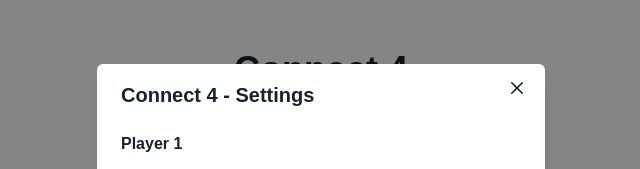
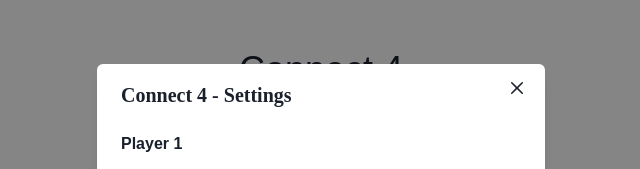
Before and after one commit to thdomingues-dev/connect-4, a React (Create React App) app: page / in a window 1280 px wide. Both pictures are taken after a click on the button "Settings". Shown: the top 169 px of the page, without its empty margins (319-959 px from the left). Built offline with nearby package versions, Linux system fonts and the light colour scheme; the HTML template or start-up script is replaced by a standard one.

Commit message:
feat: improve theme-fonts

```diff
--- a/src/components/GameControls.tsx
+++ b/src/components/GameControls.tsx
@@ -51,7 +51,7 @@ const GameSettingsModal: FC<GameSettingsModalProps> = ({ isModalOpen, onModalClo
     <Modal isOpen={isModalOpen} onClose={onModalClose} motionPreset="slideInBottom" size={{ base: 'xs', md: 'md' }}>
       <ModalOverlay />
       <ModalContent>
-        <ModalHeader>Connect 4 - Settings</ModalHeader>
+        <ModalHeader fontFamily="Ubuntu">Connect 4 - Settings</ModalHeader>
         <ModalCloseButton />
         <ModalBody>
           <Stack spacing={8}>
--- a/src/components/GameTitle.tsx
+++ b/src/components/GameTitle.tsx
@@ -6,7 +6,7 @@ interface GameTitleProps {
 }
 
 const GameTitle: FC<GameTitleProps> = ({ title = 'Connect 4' }) => (
-  <Heading as="h1" fontWeight="semibold">
+  <Heading as="h1" fontWeight="medium">
     {title}
   </Heading>
 )
--- a/src/config/theme/custom-chakra-ui-themes.ts
+++ b/src/config/theme/custom-chakra-ui-themes.ts
@@ -9,7 +9,7 @@ export const theme = extendTheme({
     },
     Heading: {
       baseStyle: {
-        fontFamily: `'Poppins', sans-serif`,
+        fontFamily: `'Ubuntu', sans-serif`,
         fontWeight: 'regular',
       },
     },
@@ -17,10 +17,10 @@ export const theme = extendTheme({
   styles: {
     global: {
       body: {
-        fontFamily: `'Ubuntu', sans-serif`,
+        fontFamily: `'Poppins', sans-serif`,
       },
       a: {
-        fontFamily: `'Ubuntu', sans-serif`,
+        fontFamily: `'Poppins', sans-serif`,
       },
     },
   },
```
